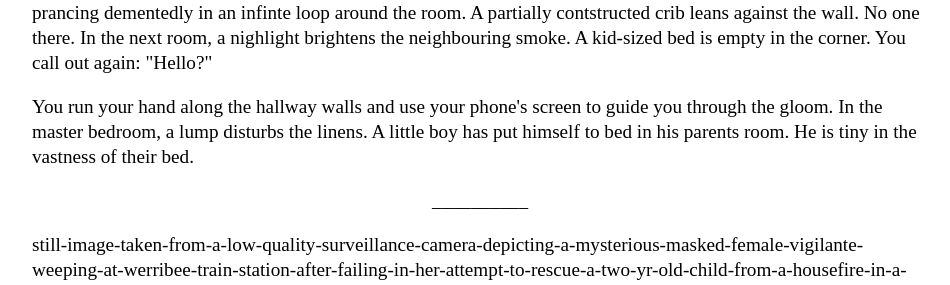
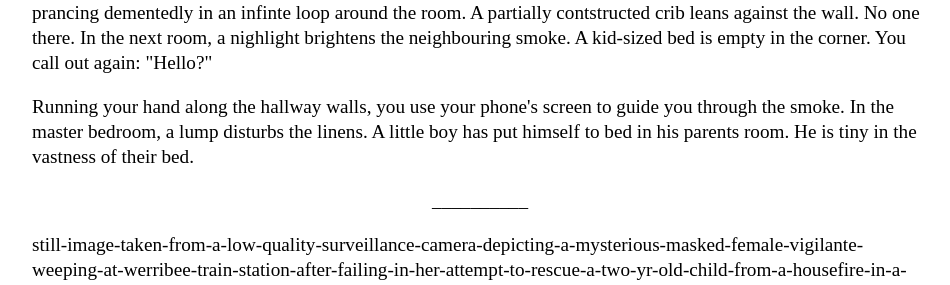
Before and after one commit to Pinelife/pinelife.github.io, a Jekyll site: the page Hellhole/Room12.html, which Jekyll copies as it is, in a window 1280 px wide and 900 px high, scrolled down 2699 px. Shown: the part 249-534 px from the top of the window, without its empty margins (160-1110 px from the left). Built offline with Jekyll 4.4.1, drawn with Linux system fonts in a browser that asks for light colours.

Commit message:
Update Room12.html

```diff
--- a/Hellhole/Room12.html
+++ b/Hellhole/Room12.html
@@ -166,7 +166,7 @@ from the sound of smoke alarms but you call out anyway: "Is anyone here?" You ve
 	the room. A  partially contstructed crib leans against the wall. No one there. In the next room, a nighlight brightens the
 	neighbouring smoke. A kid-sized bed is empty in the corner. You call out again: "Hello?"
 </p>
-<p>You run your hand along the hallway walls and use your phone's screen to guide you through the gloom. In the master bedroom, a lump
+<p>Running your hand along the hallway walls, you use your phone's screen to guide you through the smoke. In the master bedroom, a lump
 disturbs the linens. A little boy has put himself to bed in his parents room. He is tiny in the vastness of their bed.
 </p>
 <p style="text-align:center" class="indented">
```
